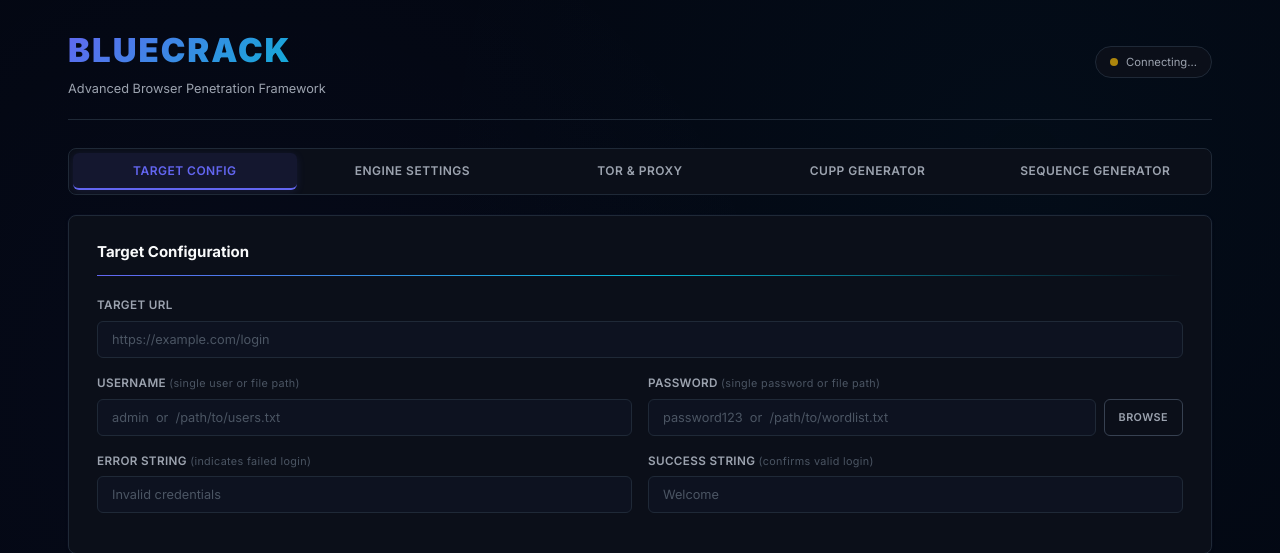
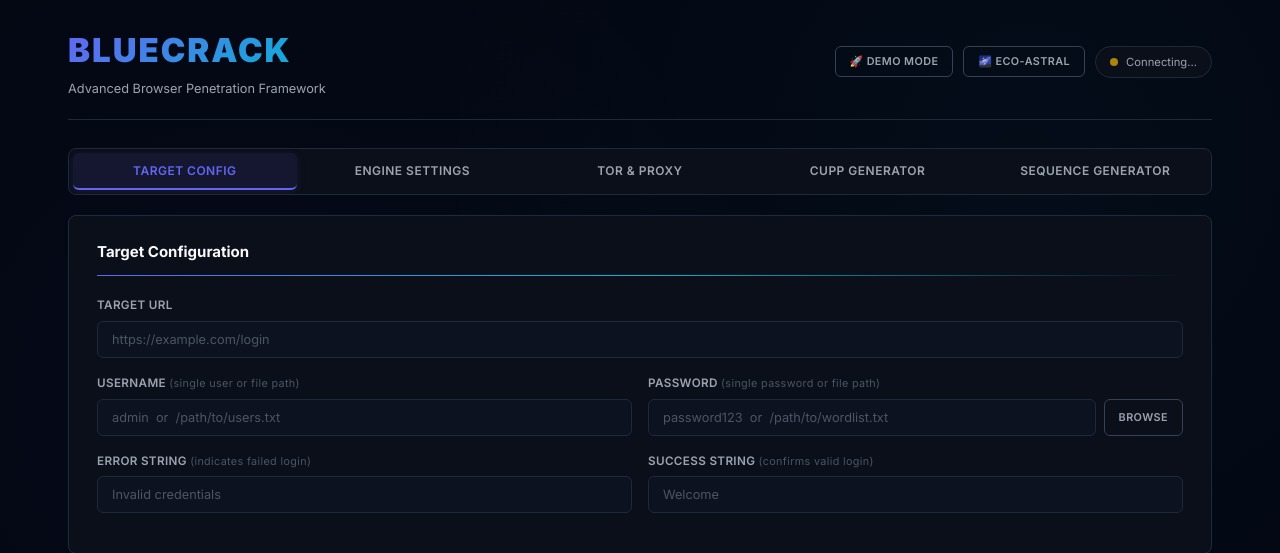
Before and after one commit to taezeem14/BlueCrack, a Flask app: page / in a window 1280 px wide. Shown: the top 553 px of the page. Run offline with Flask 3, Linux system fonts and the light colour scheme; some libraries are stand-ins or nearby versions.

Commit message:
Add local Demo Mode environment launcher and cosmic Eco-Astral UI theme toggle - Implement /api/demo/start API endpoint to launch the demo server in a background process using dynamic port mapping - Automate target credentials configurations (URL, username, password file path, error/success strings) on Demo Mode activation - Create an Eco-Astral space theme using violet-to-emerald gradient transitions and radial nebular body backdrops - Persist user theme selection across page loads in LocalStorage - Implement clean demo server subprocess termination on main Flask exit

```diff
--- a/app.py
+++ b/app.py
@@ -11,6 +11,10 @@ import os
 import sys
 import json
 import threading
+import time
+import subprocess
+import socket
+import atexit
 from typing import Any, Dict, List, Optional
 
 from flask import Flask, render_template, request, jsonify, Response
@@ -296,6 +300,110 @@ def handle_disconnect():
     pass
 
 
+# Global tracking of the demo server process
+demo_process: Optional[subprocess.Popen] = None
+demo_port: Optional[int] = None
+demo_lock = threading.Lock()
+
+def _cleanup_demo_server() -> None:
+    """Terminate the demo server process on exit."""
+    global demo_process
+    with demo_lock:
+        if demo_process is not None:
+            try:
+                demo_process.terminate()
+                demo_process.wait(timeout=2)
+            except Exception:
+                try:
+                    demo_process.kill()
+                except Exception:
+                    pass
+            demo_process = None
+
+atexit.register(_cleanup_demo_server)
+
+def is_port_in_use(port: int) -> bool:
+    with socket.socket(socket.AF_INET, socket.SOCK_STREAM) as s:
+        return s.connect_ex(("127.0.0.1", port)) == 0
+
+def find_free_port(start_port: int = 5001) -> int:
+    port = start_port
+    while port < 65535:
+        with socket.socket(socket.AF_INET, socket.SOCK_STREAM) as s:
+            try:
+                s.bind(("127.0.0.1", port))
+                return port
+            except socket.error:
+                port += 1
+    return start_port
+
+@app.route("/api/demo/start", methods=["POST"])
+def start_demo_server():
+    """Start the local demo login server in a background process if not already running."""
+    global demo_process, demo_port
+
+    with demo_lock:
+        if demo_process is not None:
+            poll = demo_process.poll()
+            if poll is None:
+                return jsonify({
+                    "status": "ok",
+                    "message": "Demo server is already running.",
+                    "url": f"http://127.0.0.1:{demo_port}/login",
+                    "port": demo_port,
+                    "default_username": "demo",
+                    "default_password_file": os.path.abspath("pass.txt"),
+                    "default_error_msg": "Invalid credentials",
+                    "default_success_msg": "Successful"
+                })
+
+        port = find_free_port(5001)
+        try:
+            demo_process = subprocess.Popen(
+                [sys.executable, "demo_server.py", "--port", str(port)],
+                stdout=subprocess.PIPE,
+                stderr=subprocess.PIPE,
+                text=True
+            )
+            demo_port = port
+
+            started = False
+            for _ in range(20):
+                time.sleep(0.1)
+                if is_port_in_use(port):
+                    started = True
+                    break
+                if demo_process.poll() is not None:
+                    break
+
+            if not started:
+                demo_process = None
+                return jsonify({
+                    "status": "error",
+                    "error": "failed_to_bind",
+                    "message": f"Demo server failed to start on port {port}."
+                }), 500
+
+            return jsonify({
+                "status": "ok",
+                "message": "Demo server launched successfully.",
+                "url": f"http://127.0.0.1:{port}/login",
+                "port": port,
+                "default_username": "demo",
+                "default_password_file": os.path.abspath("pass.txt"),
+                "default_error_msg": "Invalid credentials",
+                "default_success_msg": "Successful"
+            })
+
+        except Exception as e:
+            demo_process = None
+            return jsonify({
+                "status": "error",
+                "error": "exception",
+                "message": f"Failed to launch demo server: {str(e)}"
+            }), 500
+
+
 # ═══════════════════════════════════════════════════════════════════
 # MAIN
 # ═══════════════════════════════════════════════════════════════════
--- a/static/css/style.css
+++ b/static/css/style.css
@@ -36,6 +36,30 @@
   --radius:         8px;
   --radius-sm:      6px;
   --transition:     0.2s ease;
+}
+
+/* ── Eco-Astral Mode Overrides ────────────────────────────── */
+body.eco-astral-mode {
+  --bg-deep:        #060212;
+  --bg-card:        #0d0720;
+  --bg-input:       #130a2e;
+  --bg-terminal:    #03010a;
+
+  --accent-indigo:  #c084fc; /* cosmic violet */
+  --accent-cyan:    #34d399; /* cosmic emerald */
+
+  background-image: radial-gradient(circle at 15% 40%, rgba(192, 132, 252, 0.08) 0%, transparent 60%),
+                    radial-gradient(circle at 85% 70%, rgba(52, 211, 153, 0.08) 0%, transparent 60%);
+}
+
+body.eco-astral-mode .header-title {
+  background: linear-gradient(135deg, var(--accent-indigo), var(--accent-cyan));
+  -webkit-background-clip: text;
+  background-clip: text;
+}
+
+body.eco-astral-mode .progress-fill {
+  background: linear-gradient(90deg, var(--accent-indigo), var(--accent-cyan));
 }
 
 /* ── Reset ─────────────────────────────────────────────────── */
@@ -79,6 +103,12 @@ body {
   margin-bottom: 28px;
   padding-bottom: 20px;
   border-bottom: 1px solid var(--border-default);
+}
+
+.header-actions {
+  display: flex;
+  align-items: center;
+  gap: 10px;
 }
 
 .header-title {
--- a/static/js/app.js
+++ b/static/js/app.js
@@ -9,6 +9,10 @@ const socket = io();
 
 // ─── DOM References ────────────────────────────────────────────
 const DOM = {
+  // New Header Actions
+  btnLaunchDemo:   document.getElementById('btnLaunchDemo'),
+  btnToggleAstral: document.getElementById('btnToggleAstral'),
+
   // Connection status
   connectionDot:   document.getElementById('connectionDot'),
   connectionLabel: document.getElementById('connectionLabel'),
@@ -460,6 +464,56 @@ function useSequenceResult() {
 }
 
 /**
+ * Start the demo login server and auto-fill the target credentials settings.
+ */
+async function launchDemoMode() {
+  if (!DOM.btnLaunchDemo) return;
+  DOM.btnLaunchDemo.disabled = true;
+  DOM.btnLaunchDemo.textContent = '⏳ Starting...';
+  appendLog('[*] Contacting server to launch demo environment...');
+
+  try {
+    const result = await postJSON('/api/demo/start', {});
+    if (result.status === 'ok') {
+      appendLog(`[+] Demo server is running on port ${result.port}!`);
+
+      // Auto-fill form inputs
+      DOM.targetUrl.value = result.url;
+      DOM.username.value = result.default_username;
+      DOM.password.value = result.default_password_file;
+      DOM.errorString.value = result.default_error_msg;
+      DOM.successString.value = result.default_success_msg;
+
+      appendLog(`[~] Credentials and target configured: ${result.default_username} / ${result.default_password_file}`);
+      switchTab('target');
+    } else {
+      appendLog(`[-] Demo launch error: ${result.message || 'Unknown error'}`);
+    }
+  } catch (err) {
+    appendLog(`[-] Demo server request failed: ${err.message}`);
+  } finally {
+    DOM.btnLaunchDemo.disabled = false;
+    DOM.btnLaunchDemo.textContent = '🚀 Demo Mode';
+  }
+}
+
+/**
+ * Toggle the cosmic Eco-Astral theme.
+ */
+function toggleEcoAstralTheme() {
+  const isAstral = document.body.classList.toggle('eco-astral-mode');
+  if (isAstral) {
+    localStorage.setItem('theme', 'eco-astral');
+    if (DOM.btnToggleAstral) DOM.btnToggleAstral.classList.add('active');
+    appendLog('[~] Eco-Astral theme activated. Cosmic vibes enabled.');
+  } else {
+    localStorage.setItem('theme', 'standard');
+    if (DOM.btnToggleAstral) DOM.btnToggleAstral.classList.remove('active');
+    appendLog('[~] Standard cyber dark theme activated.');
+  }
+}
+
+/**
  * Export logs by opening the export endpoint in a new tab.
  */
 function exportLogs() {
@@ -540,10 +594,26 @@ socket.on('sequence_done', (data) => {
 
 document.addEventListener('DOMContentLoaded', () => {
 
+  // Initialize theme from storage
+  if (localStorage.getItem('theme') === 'eco-astral') {
+    document.body.classList.add('eco-astral-mode');
+    if (DOM.btnToggleAstral) {
+      DOM.btnToggleAstral.classList.add('active');
+    }
+  }
+
   // ── Tab buttons ──
   DOM.tabButtons.forEach(btn => {
     btn.addEventListener('click', () => switchTab(btn.dataset.tab));
   });
+
+  // ── Header Actions ──
+  if (DOM.btnLaunchDemo) {
+    DOM.btnLaunchDemo.addEventListener('click', launchDemoMode);
+  }
+  if (DOM.btnToggleAstral) {
+    DOM.btnToggleAstral.addEventListener('click', toggleEcoAstralTheme);
+  }
 
   // ── Control buttons ──
   DOM.btnStart.addEventListener('click', startAttack);
--- a/templates/index.html
+++ b/templates/index.html
@@ -32,9 +32,13 @@
         <h1 class="header-title">BLUECRACK</h1>
         <p class="header-subtitle">Advanced Browser Penetration Framework</p>
       </div>
-      <div class="header-badge">
-        <span class="status-dot" id="connectionDot"></span>
-        <span class="status-label" id="connectionLabel">Connecting…</span>
+      <div class="header-actions">
+        <button class="btn btn-ghost btn-sm" id="btnLaunchDemo" type="button">🚀 Demo Mode</button>
+        <button class="btn btn-ghost btn-sm" id="btnToggleAstral" type="button">🌌 Eco-Astral</button>
+        <div class="header-badge">
+          <span class="status-dot" id="connectionDot"></span>
+          <span class="status-label" id="connectionLabel">Connecting…</span>
+        </div>
       </div>
     </header>
 
```
